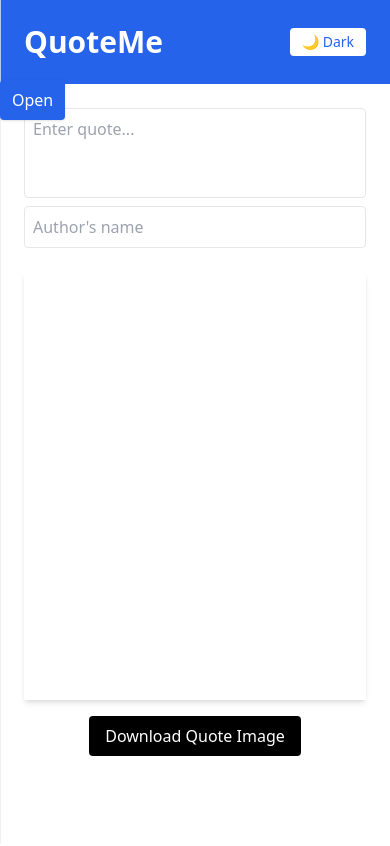
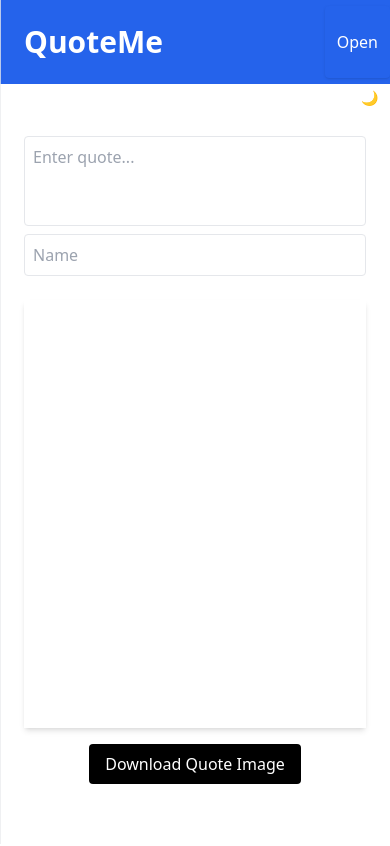
Before and after one commit to osh-la/Qoute-me, a React (Vite) app: page / in a window 390 px wide. Shown: the top 846 px of the page. Built offline with nearby package versions, Linux system fonts and the light colour scheme.

Commit message:
darkmood and edit button

```diff
--- a/src/App.jsx
+++ b/src/App.jsx
@@ -93,7 +93,6 @@ export default function App() {
     }
   }, [quote, author, fontSize, fontFamily]);
 
-
   const bgOptions = [
     "bg-white",
     "bg-black",
@@ -168,24 +167,25 @@ export default function App() {
       <div className="bg-blue-600 p-6 w-full flex justify-between items-center">
         <h1 className="text-3xl font-bold text-white">QuoteMe</h1>
         <div className="flex items-center gap-4">
+          {!isSidebarOpen && (
+            <button
+              onClick={() => setIsSidebarOpen(true)}
+              className="md:hidden bg-blue-600 text-white px-3 py-6 rounded shadow fixed right-0 z-50"
+            >
+              Open
+            </button>
+          )}
+        </div>
+      </div>
+<div className="flex justify-end">
           <button
           onClick={() => setIsDarkMode(!isDarkMode)}
           className="px-3 py-1 text-sm bg-white text-blue-600 rounded dark:bg-gray-700 dark:text-white transition"
         >
-            {isDarkMode ? "☀ Light" : "🌙 Dark"}
+          {isDarkMode ? "☀" : "🌙"}
         </button>
 </div>
-      </div>
-
       <div className="min-h-screen flex flex-col md:flex-row dark:bg-gray-900 text-black dark:text-white transition-colors duration-300 relative">
-        {!isSidebarOpen && (
-          <button
-            onClick={() => setIsSidebarOpen(true)}
-            className="md:hidden bg-blue-600 text-white px-3 py-2 rounded shadow fixed top-20 left-0 z-50"
-          >
-            Open
-          </button>
-        )}
 
         <aside
           className={`fixed md:static z-20 top-0 left-0 h-full md:h-auto w-3/4 sm:w-1/2 md:w-1/4 bg-gray-100 dark:bg-gray-800 p-6 border-r dark:border-gray-700 transform transition-transform duration-300 ${
@@ -271,7 +271,6 @@ export default function App() {
           </div>
         </aside>
 
-
         <main className="flex-1 flex flex-col items-center justify-start p-6 md:ml-0">
           <div className="flex flex-col gap-2 w-full max-w-lg">
             <textarea
@@ -284,7 +283,7 @@ export default function App() {
             <input
               type="text"
               className="p-2 border rounded dark:bg-gray-800 dark:border-gray-600"
-              placeholder="Author's name"
+              placeholder="Name"
               value={author}
               onChange={(e) => setAuthor(e.target.value)}
             />
```
Lines whose indentation alone changed are shown as unchanged.
